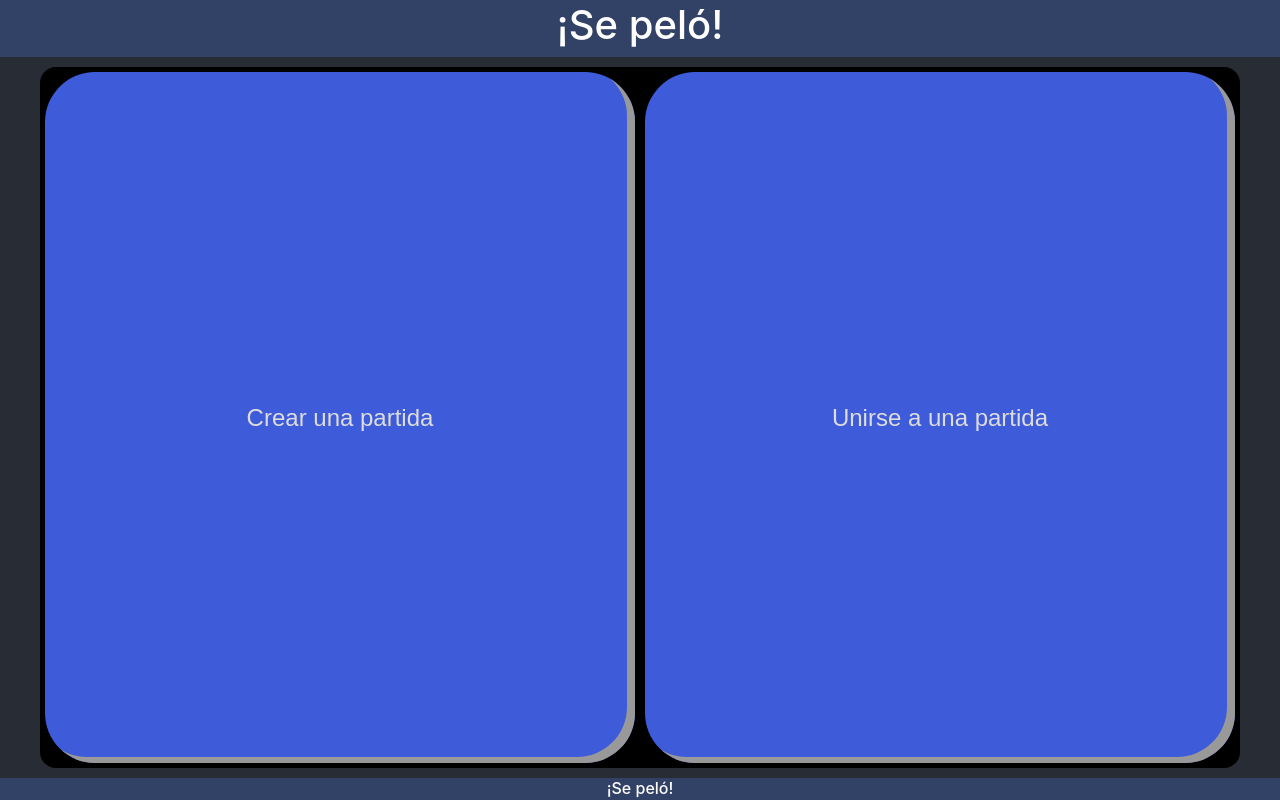
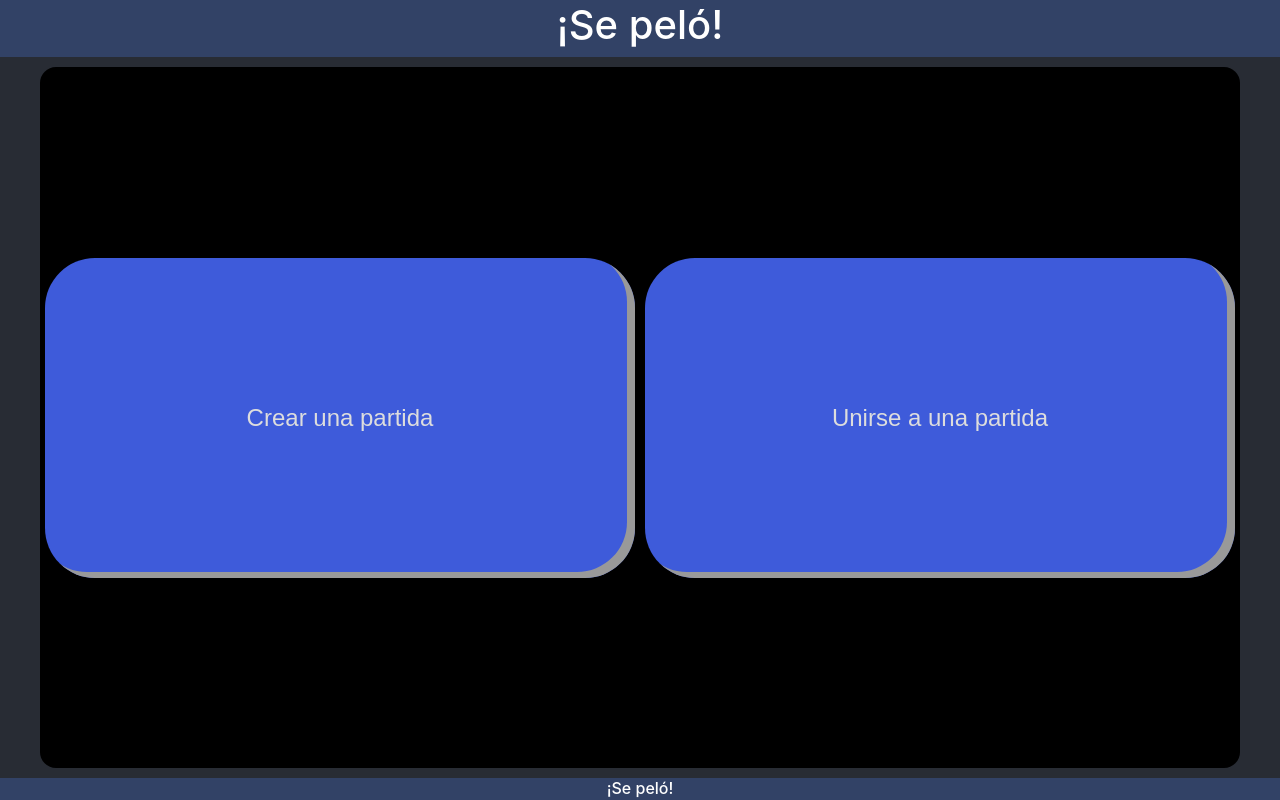
Before and after one commit to cavpollo/se-pelo-client, a React (Create React App) app: page / in a window 1280 px wide. Built offline with nearby package versions, Linux system fonts and the light colour scheme.

Commit message:
Smaller main meny buttons

```diff
--- a/src/App.css
+++ b/src/App.css
@@ -61,6 +61,8 @@
 
 .App-game-menu {
   display: flex;
+  flex-direction: row;
+  align-items: center;
 
   width: 100%;
 }
@@ -69,6 +71,8 @@
   display: flex;
 
   width: 100%;
+  height: 100%;
+  max-height: 320px;
   margin: 5px;
 }
 
```
